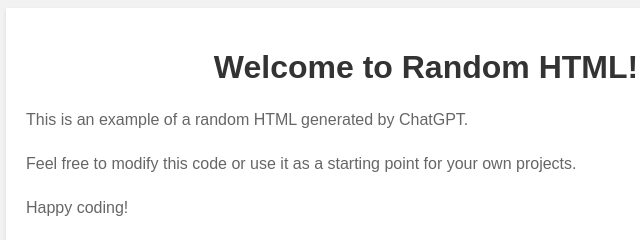
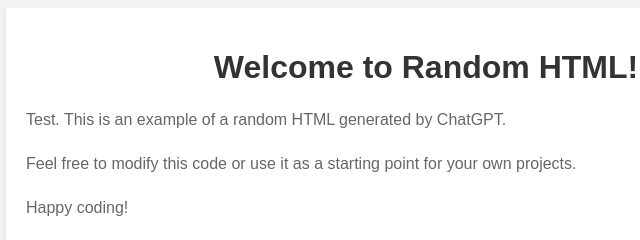
Before and after one commit to Test-org-gonza/test-html, a plain HTML site: page index.html in a window 1280 px wide. Shown: the top 240 px of the page, 214-854 px from the left. Drawn offline with Linux system fonts and the light colour scheme.

Commit message:
Update index.html

```diff
--- a/index.html
+++ b/index.html
@@ -31,7 +31,7 @@
 <body>
   <div class="container">
     <h1>Welcome to Random HTML!</h1>
-    <p>This is an example of a random HTML generated by ChatGPT.</p>
+    <p>Test. This is an example of a random HTML generated by ChatGPT.</p>
     <p>Feel free to modify this code or use it as a starting point for your own projects.</p>
     <p>Happy coding!</p>
   </div>
```
